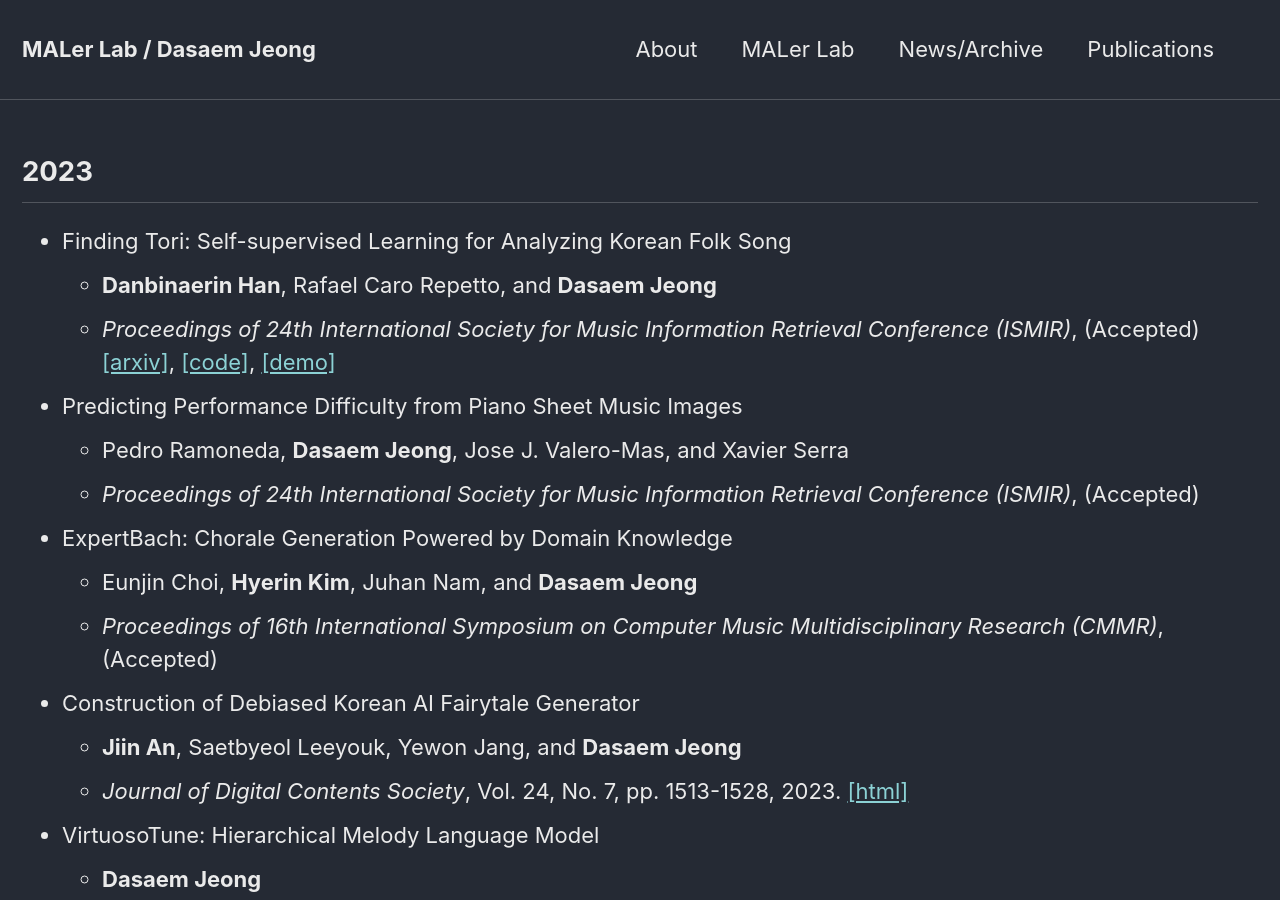
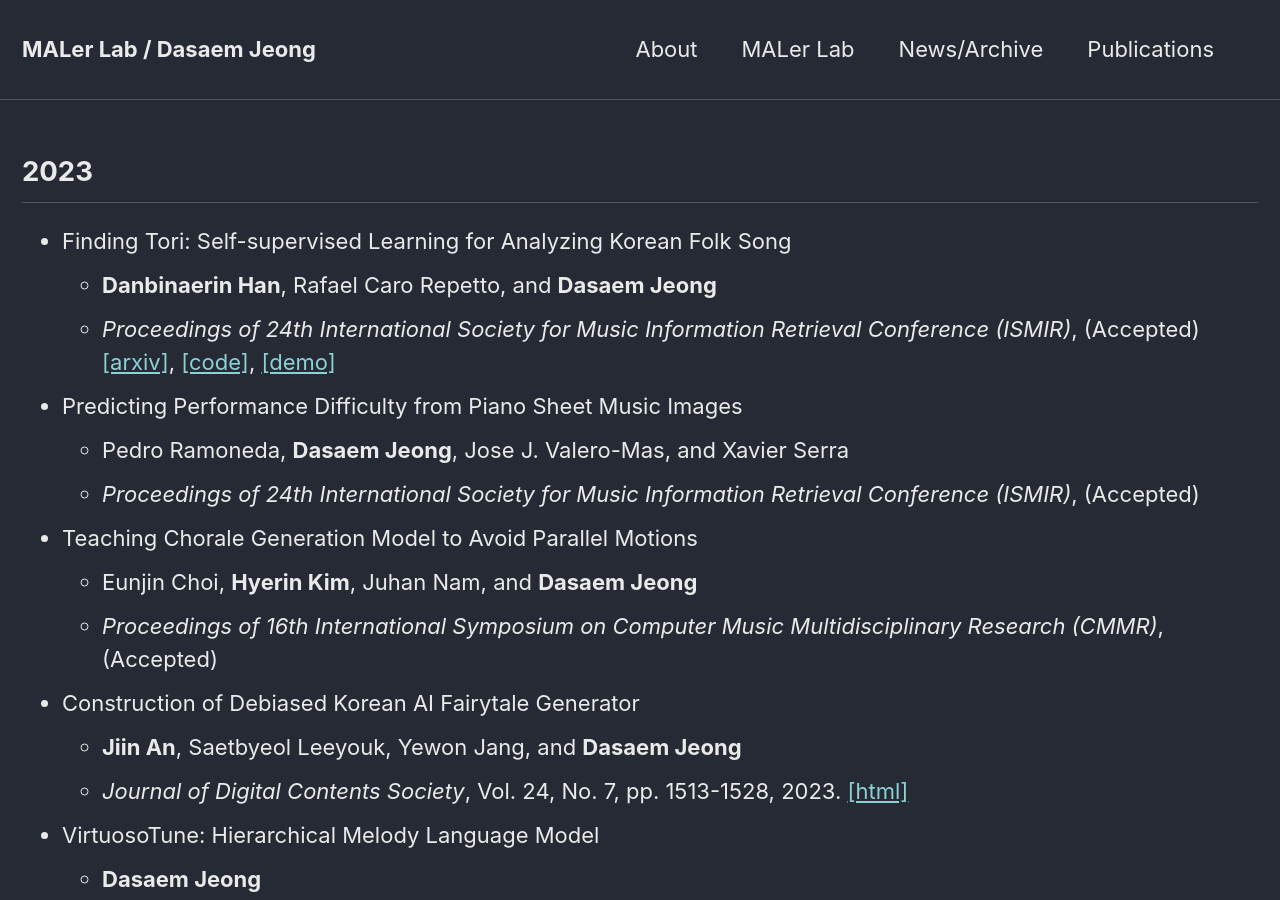
Before and after one commit to jdasam/jdasam.github.io, a Jekyll site: the page built from publications.md, in a window 1280 px wide and 900 px high. Built offline with Jekyll 4.4.1, drawn with Linux system fonts in a browser that asks for light colours.

Commit message:
Update publications.md

```diff
--- a/publications.md
+++ b/publications.md
@@ -13,7 +13,7 @@ permalink: /publications/
 	+ Pedro Ramoneda, **Dasaem Jeong**, Jose J. Valero-Mas, and Xavier Serra
 	+ *Proceedings of 24th International Society for Music Information Retrieval Conference (ISMIR)*, (Accepted)
 
-* ExpertBach: Chorale Generation Powered by Domain Knowledge
+* Teaching Chorale Generation Model to Avoid Parallel Motions
 	+ Eunjin Choi, **Hyerin Kim**, Juhan Nam, and **Dasaem Jeong**
 	+ *Proceedings of 16th International Symposium on Computer Music Multidisciplinary Research (CMMR)*, (Accepted)
 
```
